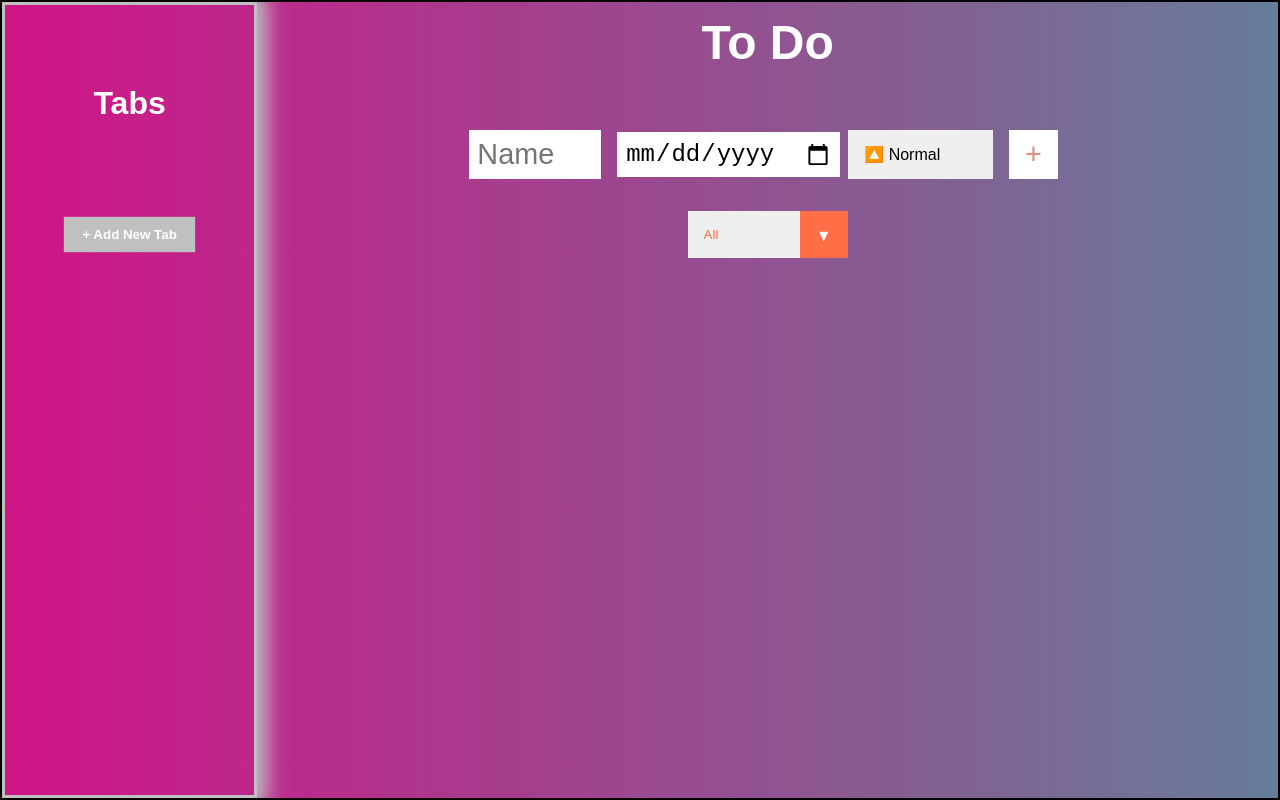
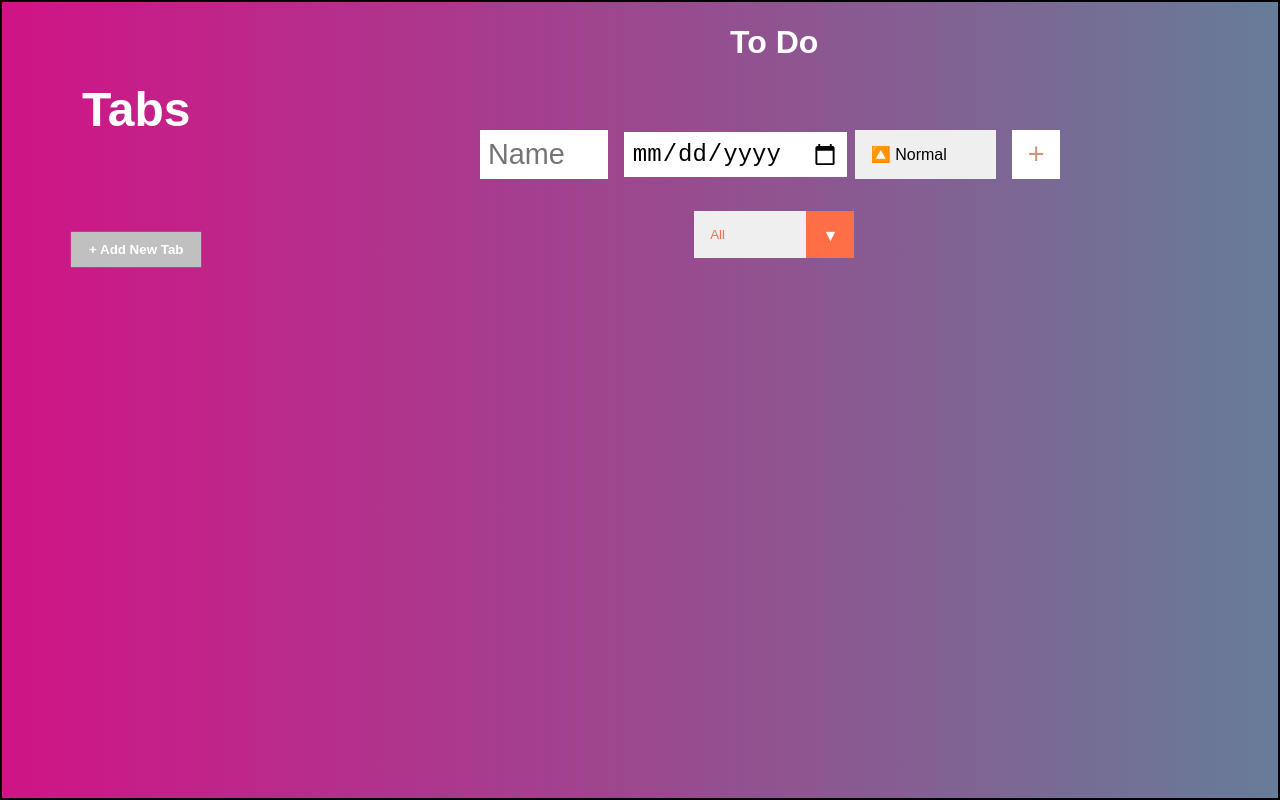
Before and after one commit to sigvant/todo-app, a plain HTML site: page index.html in a window 1280 px wide. Drawn offline with Linux system fonts and the light colour scheme.

Commit message:
final branch commit

```diff
--- a/style.css
+++ b/style.css
@@ -22,7 +22,7 @@ body {
 }
 
 header {
-    font-size: 1.5rem;
+    font-size: 1rem;
     margin-bottom: 2rem;
 }
 
@@ -194,8 +194,8 @@ select {
 }
 
 #tab-area {
-    border: 3px solid silver;
-    box-shadow: 0px 0px 20px 10px silver;
+    /* border: 3px solid silver; */
+    /* box-shadow: 0px 0px 20px 10px silver; */
     display: flex;
     flex-direction: column;
     align-items: center;
@@ -204,7 +204,7 @@ select {
 
 h3 {
     padding: 5rem;
-    font-size: 2rem;
+    font-size: 3rem;
 }
 
 .add-tab-button-div {
```
